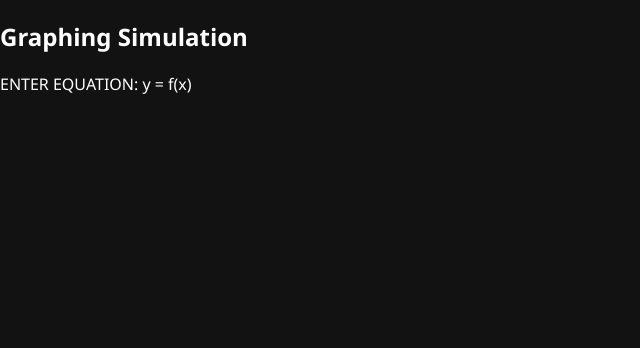
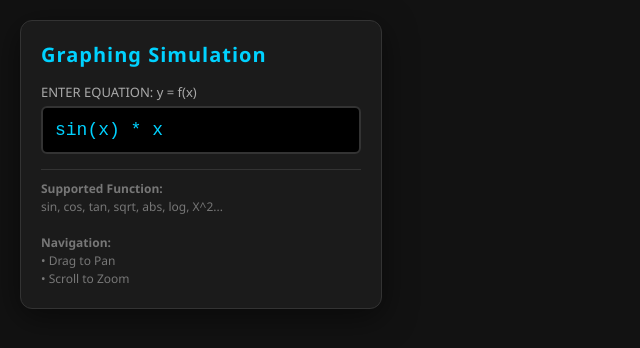
Before and after one commit to ganna2042009ahmed-hue/Graphing-calculator, a plain HTML site: page index.html in a window 1280 px wide. Shown: the whole page, without its empty margins (0-640 px from the left). Drawn offline with Linux system fonts and the light colour scheme.

Commit message:
i finished the data entery part with its information ad position in css

```diff
--- a/index.html
+++ b/index.html
@@ -8,13 +8,25 @@
 </head>
 <body>
 
-    <div id="conatiner">
+<div id="conatiner">
+    <canvas id="graphbCanvas"></canvas>
+
+    <div id="ui">
         <h2> Graphing Simulation </h2>
         <div class="input-group">
             <label> ENTER EQUATION: y = f(x) </label>
-
-
+            <input type="text" id="funcInput" value="sin(x) * x" placeholder="e.g. x^2">
+        </div>
+        <div class="help">
+            <strong>Supported Function:</strong><br>
+            sin, cos, tan, sqrt, abs, log, X^2...<br>
+            <br>
+            <strong>Navigation:</strong><br>
+            • Drag to Pan<br>
+            • Scroll to Zoom
+        </div>
     </div>
-
+</div>
+    <script src="script.js"></script>
 </body>
 </html>
--- a/style.css
+++ b/style.css
@@ -11,3 +11,68 @@ body {
     width: 100vw;
     height: 100vh;
 }
+
+canvas {
+    display: block;
+    background: #121212;
+    cursor: crosshair;
+}
+
+#ui {
+    position: absolute;
+    top: 20px;
+    left: 20px;
+    width: 320px;
+    background: rgba(30, 30, 30, 0.85);
+    backdrop-filter: blur(10px);
+    padding: 20px;
+    border-radius: 12px;
+    border: 1px solid #333;
+    box-shadow: 0 8px 32px rgba(0, 0, 0, 0.5);
+    z-index: 10;
+}
+
+h2 {
+    margin: 0 0 15px 0;
+    font-size: 20px;
+    color: #00d2ff;
+    letter-spacing: 1px;
+}
+
+.input-group {
+    margin-bottom: 15px;
+}
+
+label {
+    display: block;
+    font-size: 13px;
+    color: #aaa;
+    margin-bottom: 5px;
+}
+
+input[type="text"] {
+    width: 100%;
+    padding: 12px;
+    box-sizing: border-box;
+    font-size: 18px;
+    font-family: 'Courier New', monospace;
+    background: #000;
+    border: 2px solid #333;
+    border-radius: 6px;
+    color: #00d2ff;
+    outline: none;
+    transition: border-color 0.3s;
+}
+
+input[type="text"]:focus {
+    border-color: #00d2ff;
+}
+
+.help {
+    font-size: 12px;
+    color: #777;
+    margin-top: 15px;
+    line-height: 1.5;
+    border-top: 1px solid #333;
+    padding-top: 10px;
+}
```
